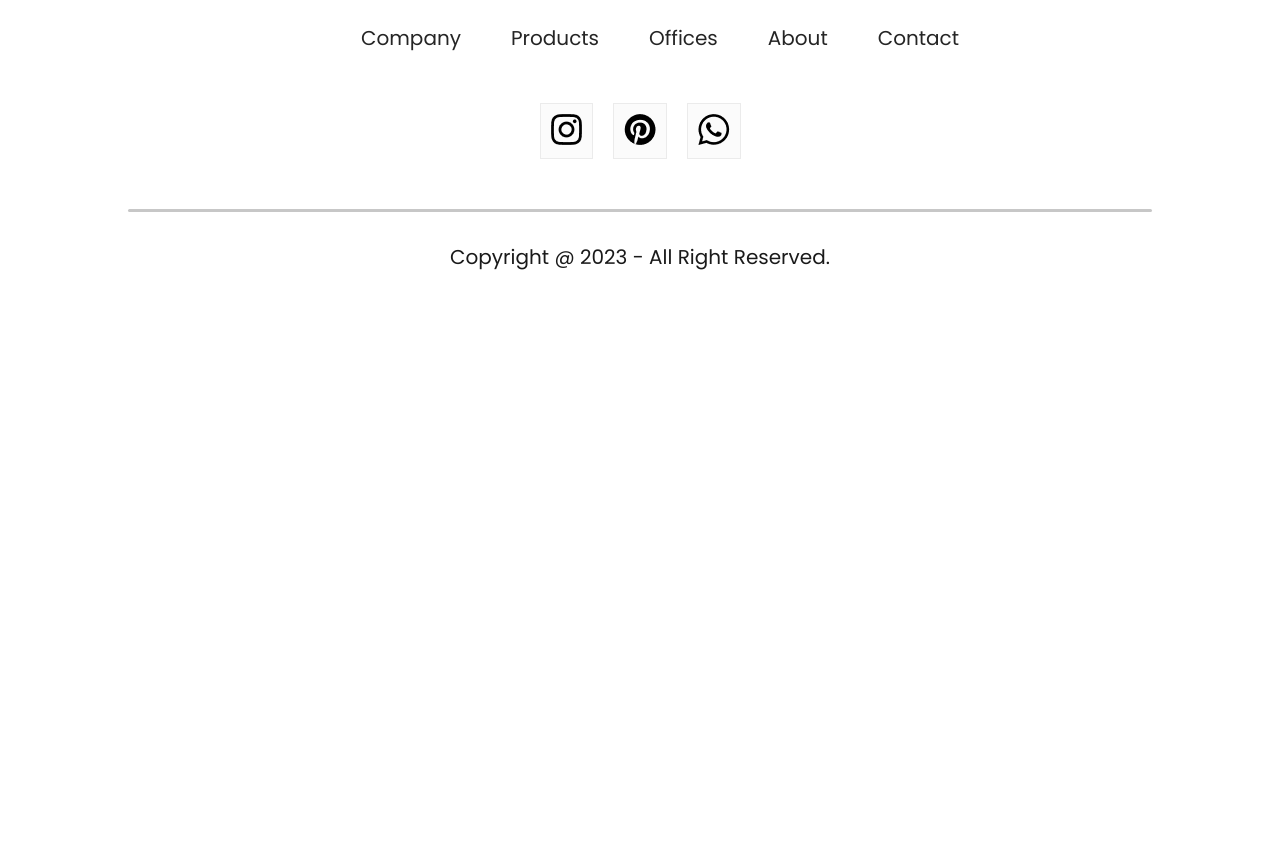
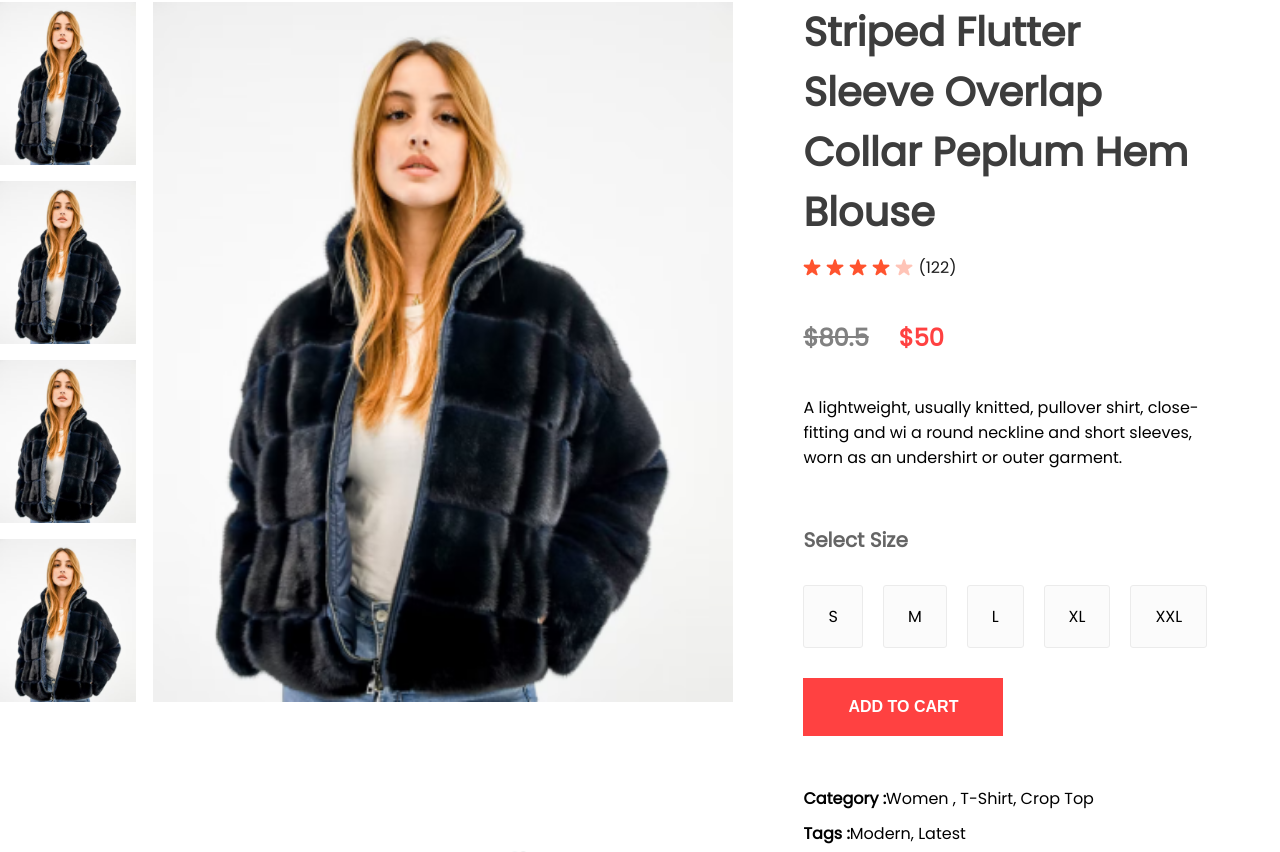
Before and after one commit to RoopaChiluvuri/E-Commerce, a React (Create React App) app: page /product/1 in a window 1280 px wide. Shown: the part 240-1092 px from the top of the page. Before the commit the page ends 800 px from the top, so only its background shows below. Built offline with nearby package versions, Linux system fonts and the light colour scheme.

Commit message:
Updated ProductDisplay

```diff
--- a/src/Components/Breadcrums/Breadcrum.css
+++ b/src/Components/Breadcrums/Breadcrum.css
@@ -0,0 +1,10 @@
+.breadcrum{
+    display: flex;
+    align-items: center;
+    gap: 8px;
+    color: #5e5e5e;
+    font-weight: 600;
+    font-size: 16px;
+    margin: 60px 170px;
+    text-transform: capitalize;
+}
--- a/src/Components/ProductDisplay/ProductDisplay.css
+++ b/src/Components/ProductDisplay/ProductDisplay.css
@@ -0,0 +1,104 @@
+.productdisplay{
+    display: flex;
+    margin: 0px, 170px;
+}
+
+.productdisplay-left{
+    display: flex;
+    gap: 17px;
+}
+
+.productdisplay-img-list{
+    display: flex;
+    flex-direction: column;
+    gap: 16px;
+}
+
+.productdisplay-img-list img{
+    height: 163px;
+}
+
+.productdisplay-main-img{
+    width: 580px;
+    height: 700px;
+}
+
+.productdisplay-right{
+    margin: 0px 70px;
+    display: flex;
+    flex-direction: column;
+}
+
+.productdisplay-right h1{
+    color: #3d3d3d;
+    font-size: 40px;
+    font-weight: 700;
+}
+
+.productdisplay-right-stars{
+    display: flex;
+    align-items: center;
+    margin-top: 13px;
+    gap: 5px;
+    color: #1c1c1c;
+    font-size: 16px;
+}
+
+.productdisplay-right-prices{
+    display: flex;
+    margin: 40px 0px;
+    gap: 30px;
+    font-size: 24px;
+    font-weight: 700;
+}
+
+.productdisplay-right-price-old{
+    color: #818181;
+    text-decoration: line-through;
+}
+
+.productdisplay-right-price-new{
+    color: #ff4141;
+}
+
+.productdisplay-right-size h1{
+    margin-top: 55px;
+    color: #656565;
+    font-weight: 600;
+    font-size: 20px;
+}
+
+.productdisplay-right-sizes{
+    display: flex;
+    margin: 30px 0px;
+    gap: 20px;
+}
+
+.productdisplay-right-sizes div{
+    padding: 18px 24px;
+    background: #fbfbfb;
+    border: 1px solid #ebebeb;
+    border-radius: 3px;
+    cursor: pointer;
+}
+
+.productdisplay-right button{
+    padding: 20px 40px;
+    width: 200px;
+    font-size: 16px;
+    font-weight: 600;
+    color: white;
+    background: #ff4141;
+    margin-bottom: 40px;
+    border: none;
+    outline: none;
+    cursor: pointer;
+}
+
+.productdisplay-right-category{
+    margin-top: 10px;
+}
+
+.productdisplay-right-category span{
+    font-weight: 600;
+}
--- a/src/Components/ProductDisplay/ProductDisplay.jsx
+++ b/src/Components/ProductDisplay/ProductDisplay.jsx
@@ -1,16 +1,54 @@
 import React from 'react'
 import './ProductDisplay.css'
+import star_icon from '../Assets/star_icon.png';
+import star_dull_icon from '../Assets/star_dull_icon.png';
 
 export const ProductDisplay = (props) => {
+    const {product} = props;
   return (
     <div className='productdisplay'>
         <div className='productdisplay-left'>
             <div className='productdisplay-img-list'>
-
+                <img src={product.image}  alt="" />
+                <img src={product.image}  alt="" />
+                <img src={product.image}  alt="" />
+                <img src={product.image}  alt="" />
+            </div>
+            <div className='productdisplay-img'>
+                <img className='productdisplay-main-img' src={product.image} alt="" />
             </div>
         </div>
         <div className='productdisplay-right'>
-
+            <h1>{product.name}</h1>
+            <div className='productdisplay-right-stars'>
+                <img src={star_icon} alt="" />
+                <img src={star_icon} alt="" />
+                <img src={star_icon} alt="" />
+                <img src={star_icon} alt="" />
+                <img src={star_dull_icon} alt="" />
+                <p>(122)</p>
+            </div>
+            <div className='productdisplay-right-prices' >
+                <div className='productdisplay-right-price-old' >${product.old_price}</div>
+                <div className='productdisplay-right-price-new'>${product.new_price}</div>
+            </div>
+            <div className='productdispaly-right-description'>
+            A lightweight, usually knitted, pullover shirt, close-fitting and wi
+             a round neckline and short sleeves, worn as an undershirt or outer garment.
+            </div>
+            <div className='productdisplay-right-size'>
+                <h1>Select Size</h1>
+                <div className='productdisplay-right-sizes'>
+                    <div>S</div>
+                    <div>M</div>
+                    <div>L</div>
+                    <div>XL</div>
+                    <div>XXL</div>
+                </div>
+            </div>
+            <button>ADD TO CART</button>
+            <p className='productdisplay-right-category'><span>Category :</span>Women , T-Shirt, Crop Top</p>
+            <p className='productdisplay-right-category'><span>Tags :</span>Modern, Latest</p>
         </div>
     </div>
   )
```
